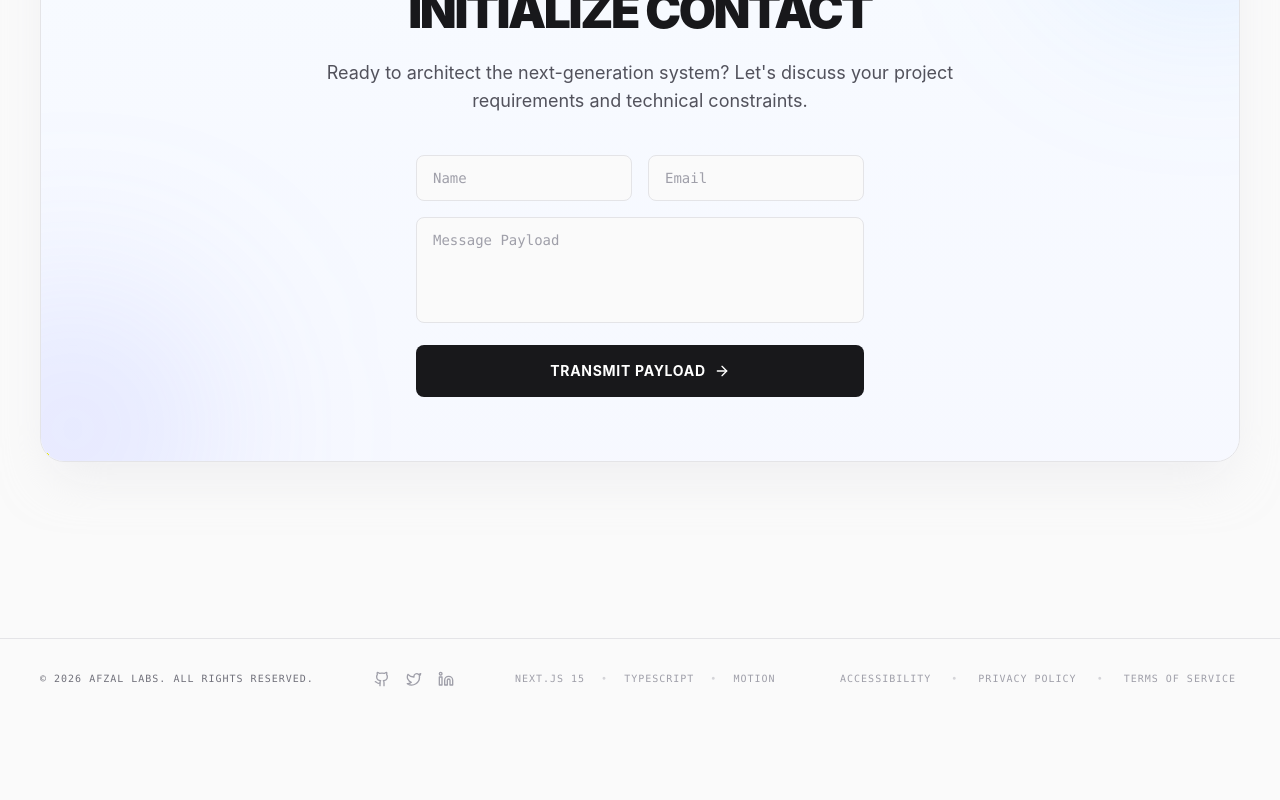
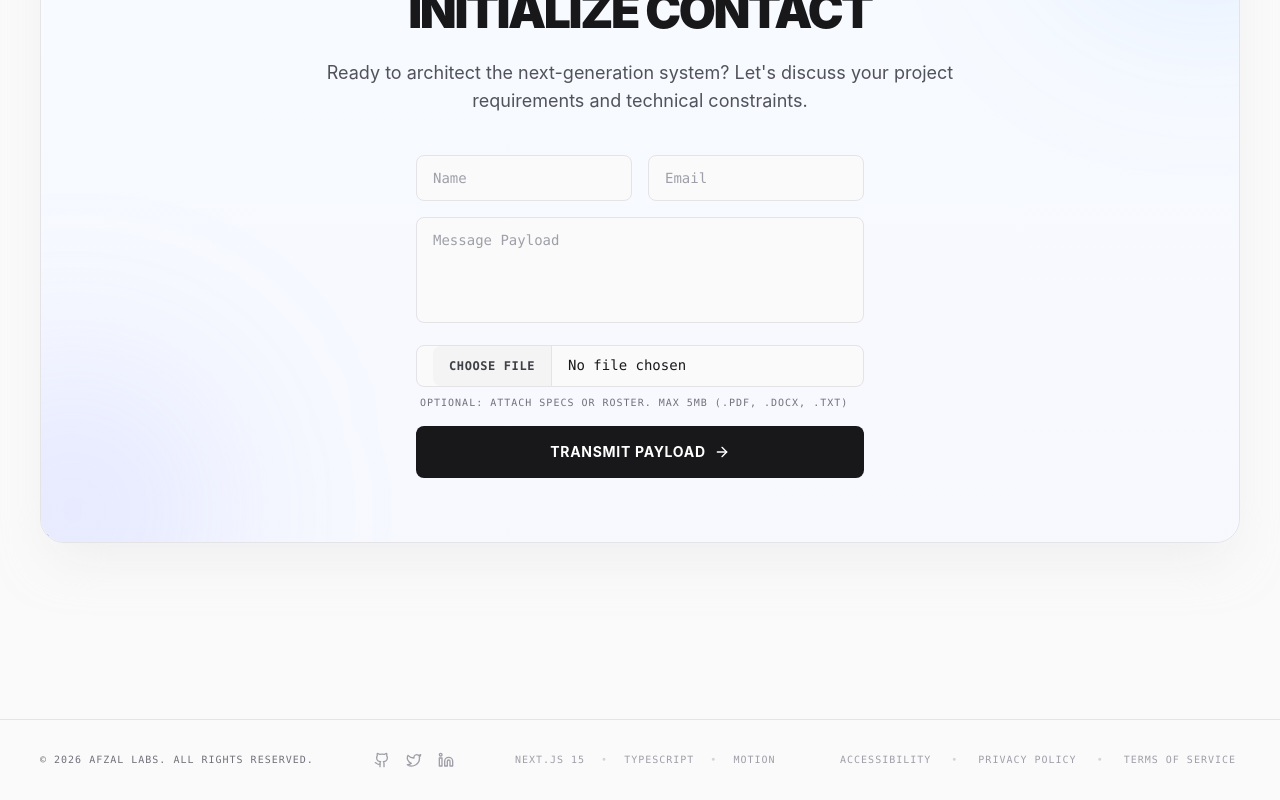
Before and after one commit to yasir-soomro/Afzal-Labs, a Next.js app: page / in a window 1280 px wide. Shown: the part 4649-5449 px from the top of the page. Before the commit the page ends 5368 px from the top, so only its background shows below. Built offline with nearby package versions, Linux system fonts and the light colour scheme; no server answers.

Commit message:
feat(contact): add file upload support to contact form
Allow users to attach technical documents with validation for file size and supported extensions.

```diff
--- a/components/sections/contact.tsx
+++ b/components/sections/contact.tsx
@@ -11,6 +11,7 @@ type ContactFormData = {
   name: string;
   email: string;
   message: string;
+  document?: FileList;
 };
 
 export function Contact() {
@@ -99,6 +100,29 @@ export function Contact() {
               />
               {errors.message && <p className="text-rose-500 font-mono text-[10px] uppercase tracking-widest mt-1 ml-1" role="alert">{errors.message.message}</p>}
             </div>
+            <div>
+              <label htmlFor="document" className="sr-only">Technical Requirements / Project Docs</label>
+              <input
+                id="document"
+                type="file"
+                accept=".pdf,.doc,.docx,.txt"
+                aria-invalid={errors.document ? "true" : "false"}
+                {...register("document", {
+                  validate: (value) => {
+                    if (!value || value.length === 0) return true;
+                    const file = value[0];
+                    const maxSize = 5 * 1024 * 1024; // 5MB
+                    if (file.size > maxSize) return "File size must be less than 5MB";
+                    const fileExt = file.name.split('.').pop()?.toLowerCase();
+                    if (!['pdf', 'doc', 'docx', 'txt'].includes(fileExt || '')) return "Only PDF, DOC, DOCX, and TXT files are allowed";
+                    return true;
+                  }
+                })}
+                className="w-full bg-zinc-50 border border-zinc-200 rounded-lg px-4 text-zinc-900 focus:outline-none focus:border-blue-500 focus:ring-1 focus:ring-blue-500 hover:border-zinc-300 transition-all font-mono text-sm file:mr-4 file:py-3 file:px-4 file:rounded-l-lg file:border-0 file:border-r file:border-zinc-200 file:text-xs file:font-bold file:uppercase file:tracking-wider file:bg-zinc-100 file:text-zinc-700 hover:file:bg-zinc-200 cursor-pointer p-0"
+              />
+              {errors.document && <p className="text-rose-500 font-mono text-[10px] uppercase tracking-widest mt-1 ml-1" role="alert">{errors.document.message}</p>}
+              <p className="text-zinc-500 font-mono text-[10px] tracking-widest mt-2 ml-1">OPTIONAL: ATTACH SPECS OR ROSTER. MAX 5MB (.PDF, .DOCX, .TXT)</p>
+            </div>
             <button
               type="submit"
               disabled={isSubmitting}
```
